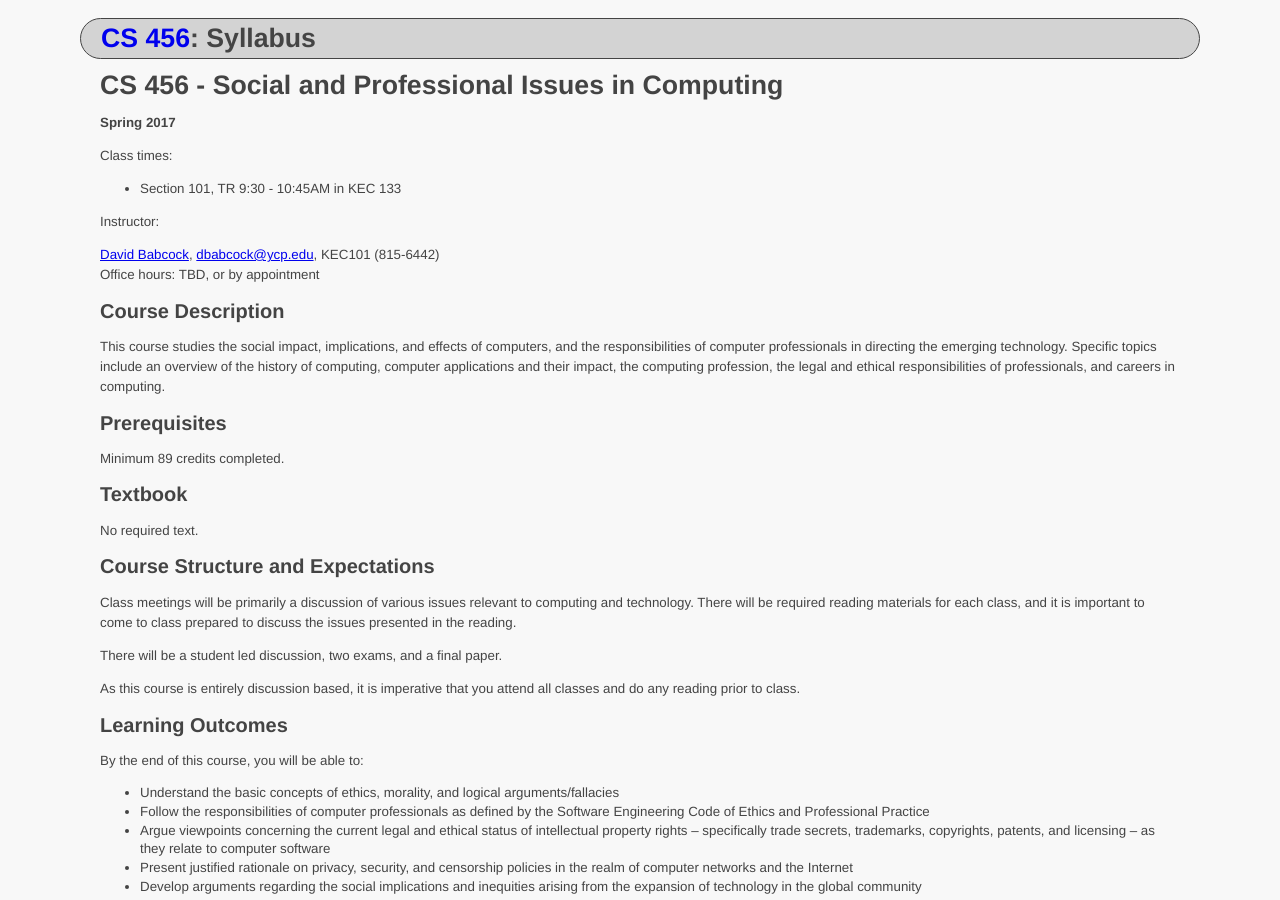
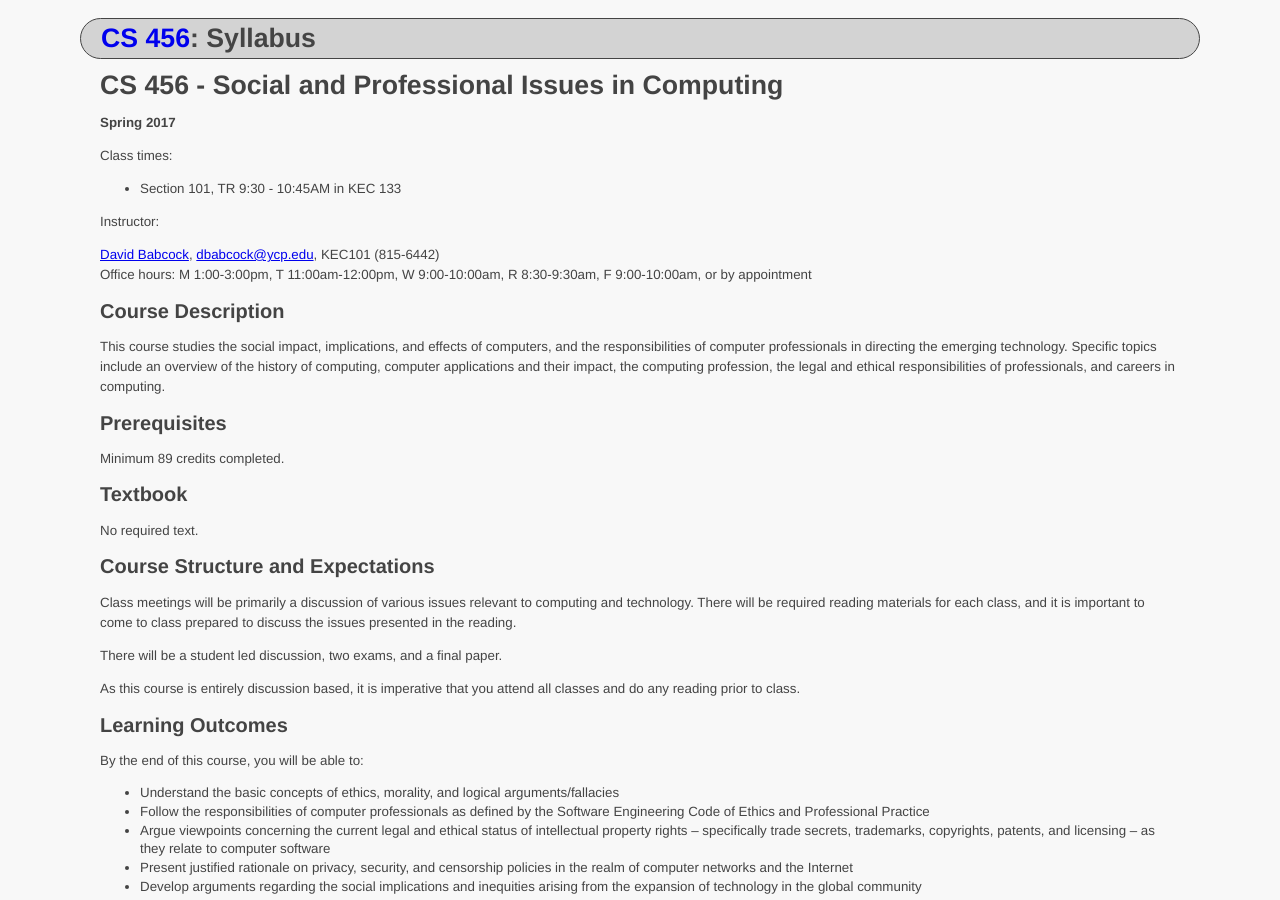
Before and after one commit to ycpcs/cs456-spring2017, a Jekyll site: the page built from syllabus.md, in a window 1280 px wide and 900 px high. Built offline with Jekyll 4.4.1, drawn with Linux system fonts in a browser that asks for light colours.

Commit message:
add office hours
add office hours

```diff
--- a/syllabus.md
+++ b/syllabus.md
@@ -14,7 +14,7 @@ Class times:
 
 Instructor:
 
-[David Babcock](http://faculty.ycp.edu/~dbabcock/), <dbabcock@ycp.edu>, KEC101 (815-6442) <br /> Office hours: TBD, or by appointment
+[David Babcock](http://faculty.ycp.edu/~dbabcock/), <dbabcock@ycp.edu>, KEC101 (815-6442) <br /> Office hours: M 1:00-3:00pm, T 11:00am-12:00pm, W 9:00-10:00am, R 8:30-9:30am, F 9:00-10:00am, or by appointment
 
 Course Description
 ------------------
```
